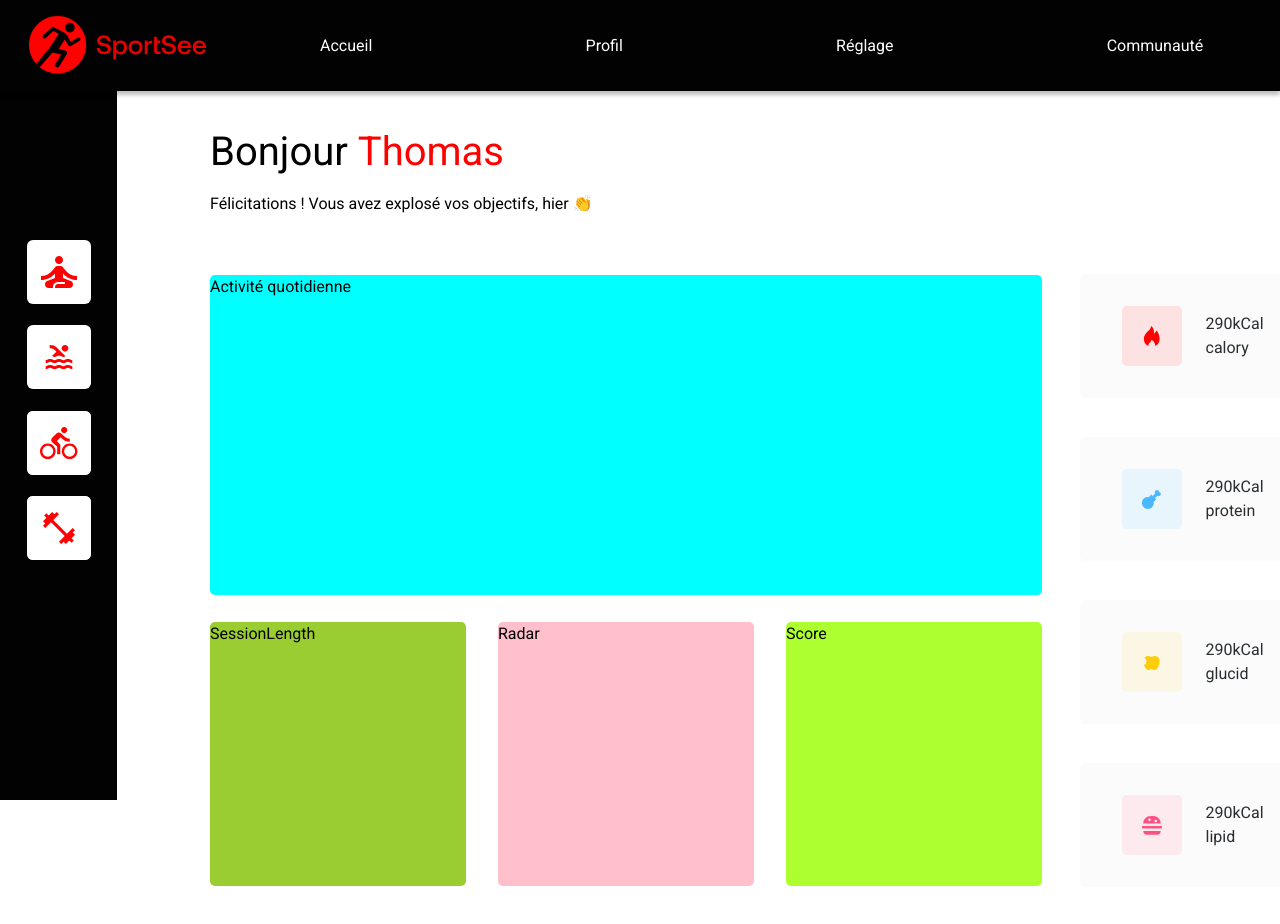
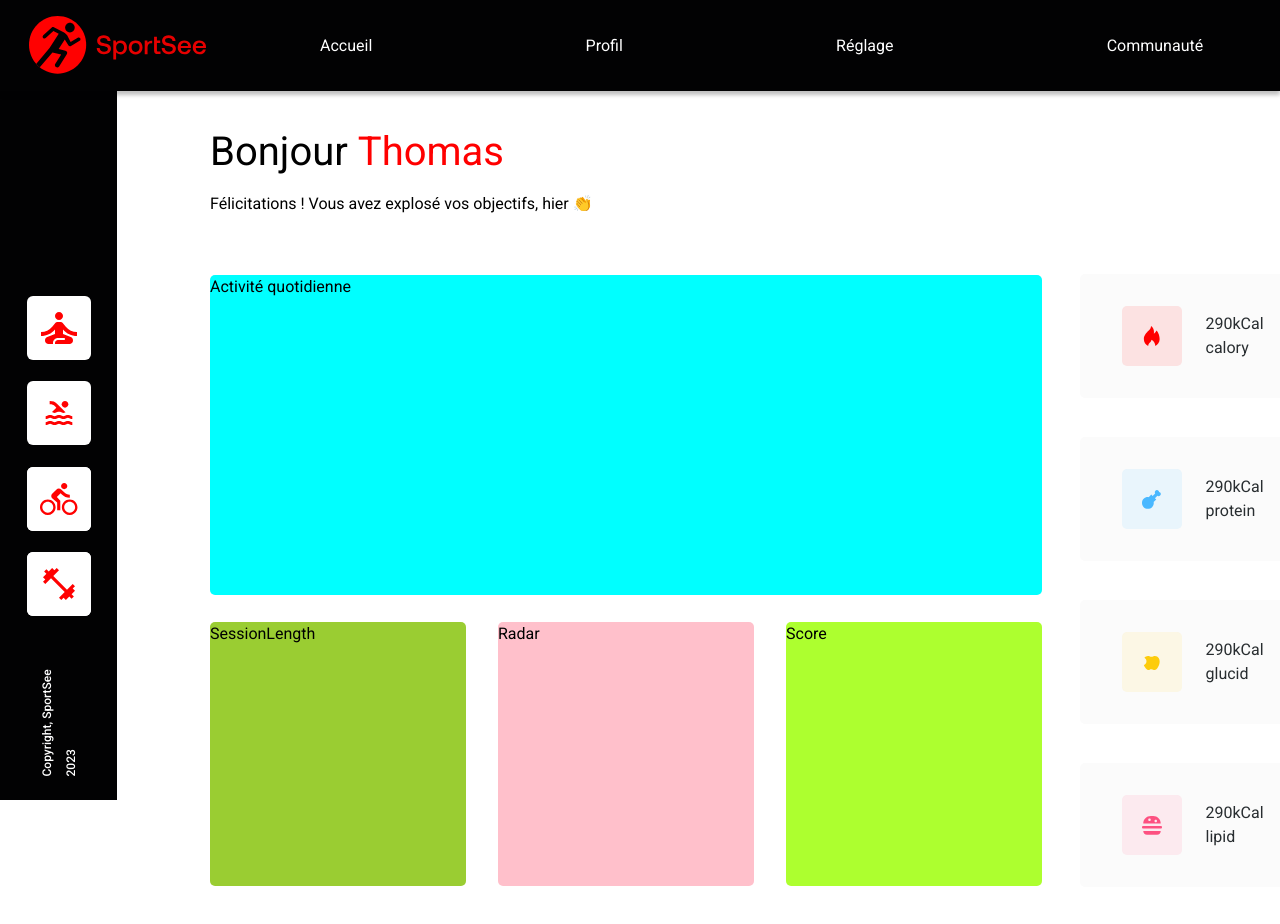
Before and after one commit to JaRoD41/OC-sportsee, a React (Create React App) app: page / in a window 1280 px wide. Shown: the top 924 px of the page. Built offline with nearby package versions, Linux system fonts and the light colour scheme.

Commit message:
add copyright

```diff
--- a/src/components/VerticalNav/VerticalNav.jsx
+++ b/src/components/VerticalNav/VerticalNav.jsx
@@ -3,8 +3,9 @@ import VerticalNavLinks from '../VerticalNavLinks/VerticalNavLinks'
 
 export default function VerticalNav() {
   return (
-    <aside className='verticalContainer'>
-      <VerticalNavLinks />
-    </aside>
-  )
+		<aside className="verticalContainer">
+			<VerticalNavLinks />
+			<span className="copyright">Copyright, SportSee 2023</span>
+		</aside>
+	)
 }
--- a/src/components/VerticalNav/_VerticalNav.scss
+++ b/src/components/VerticalNav/_VerticalNav.scss
@@ -10,3 +10,14 @@
     background-color: $nav-color;
     // box-shadow: 0px 4px 4px 0px rgba(0, 0, 0, 0.25);
 }
+
+.copyright {
+	display: flex;
+	flex-wrap: nowrap;
+	align-items: center;
+	justify-content: center;
+	color: white;
+	@include font(0.75rem, 500);
+	margin-bottom: 3.6rem;
+	transform: rotate(-90deg);
+}
--- a/src/components/VerticalNavLinks/_VerticalNavLinks.scss
+++ b/src/components/VerticalNavLinks/_VerticalNavLinks.scss
@@ -5,6 +5,6 @@
     justify-content: space-between;
     height: 20rem;
     width: 4rem;
-    // margin-top: 347px;
-    margin: auto;
+    margin-top: 18.5rem;
+    // margin: auto;
 }
```
Lines whose indentation alone changed are shown as unchanged.
